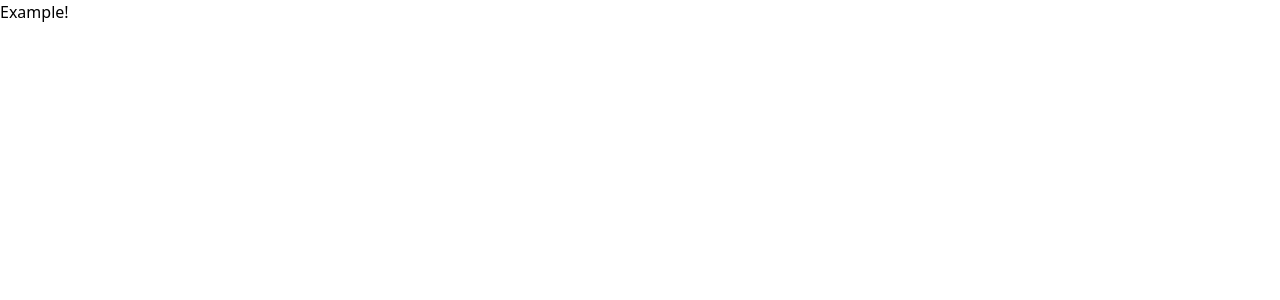
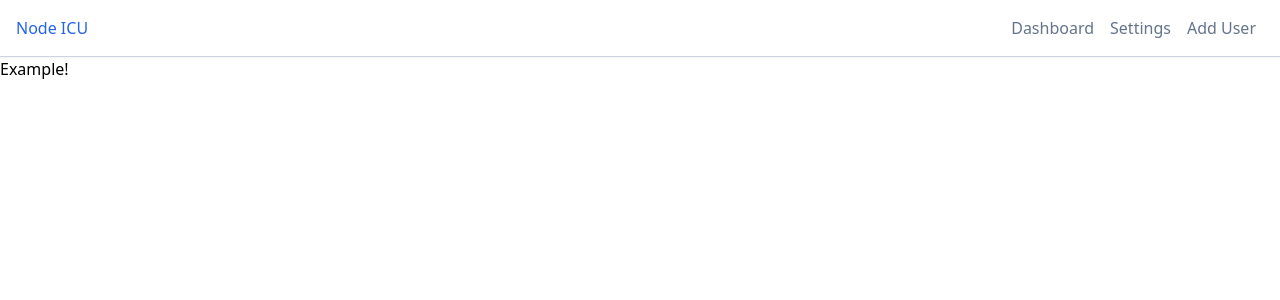
Before and after one commit to joshual55/iot_project, a Vue app in the folder face-id-dashboard/: page / in a window 1280 px wide. Shown: the top 300 px of the page. Built offline with nearby package versions, Linux system fonts and the light colour scheme.

Commit message:
Add navbar

```diff
--- /dev/null
+++ b/face-id-dashboard/src/components/Navbar.vue
@@ -0,0 +1,27 @@
+<template>
+  <div class="navbar-component">
+    <h4 class="font-medium text-blue-600">Node ICU</h4>
+    <ul class="navbar-nav">
+      <li><router-link to="/">Dashboard</router-link></li>
+      <li><router-link to="/">Settings</router-link></li>
+      <li class="button"><router-link to="/">Add User</router-link></li>
+    </ul>
+  </div>
+</template>
+<style lang="scss" scoped>
+.navbar-component {
+  @apply border-b border-slate-300 flex justify-between items-center px-4 py-4 shadow-sm;
+  .navbar-nav {
+    @apply flex;
+    li {
+      @apply mx-2;
+      a {
+        @apply text-slate-500 hover:text-slate-500 duration-200;
+        &:hover {
+          @apply text-orange-500;
+        }
+      }
+    }
+  }
+}
+</style>
--- a/face-id-dashboard/src/views/Home.vue
+++ b/face-id-dashboard/src/views/Home.vue
@@ -1,5 +1,9 @@
+<script setup lang="ts">
+import Navbar from '@/components/Navbar.vue';
+</script>
 <template>
   <div class="dashboard-landing">
+    <Navbar />
     Example!
   </div>
 </template>
```
